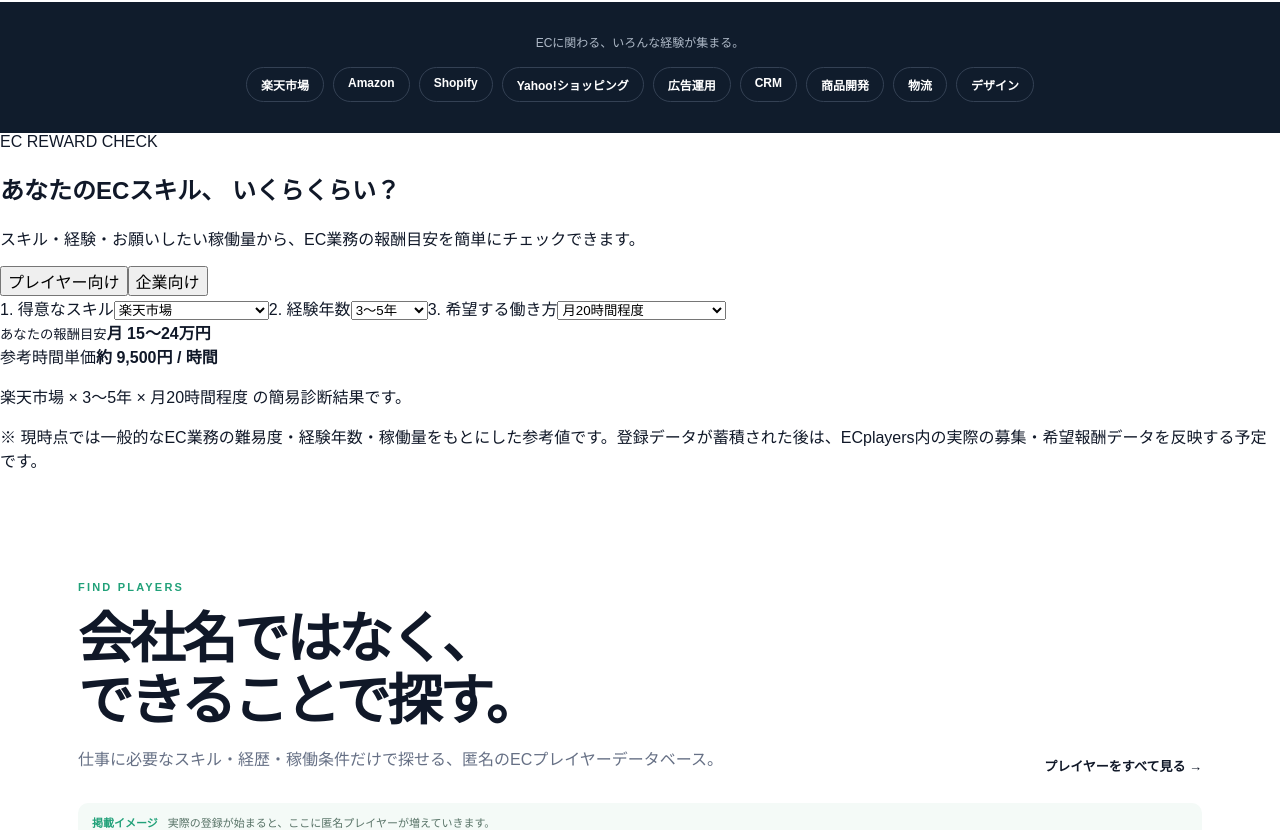
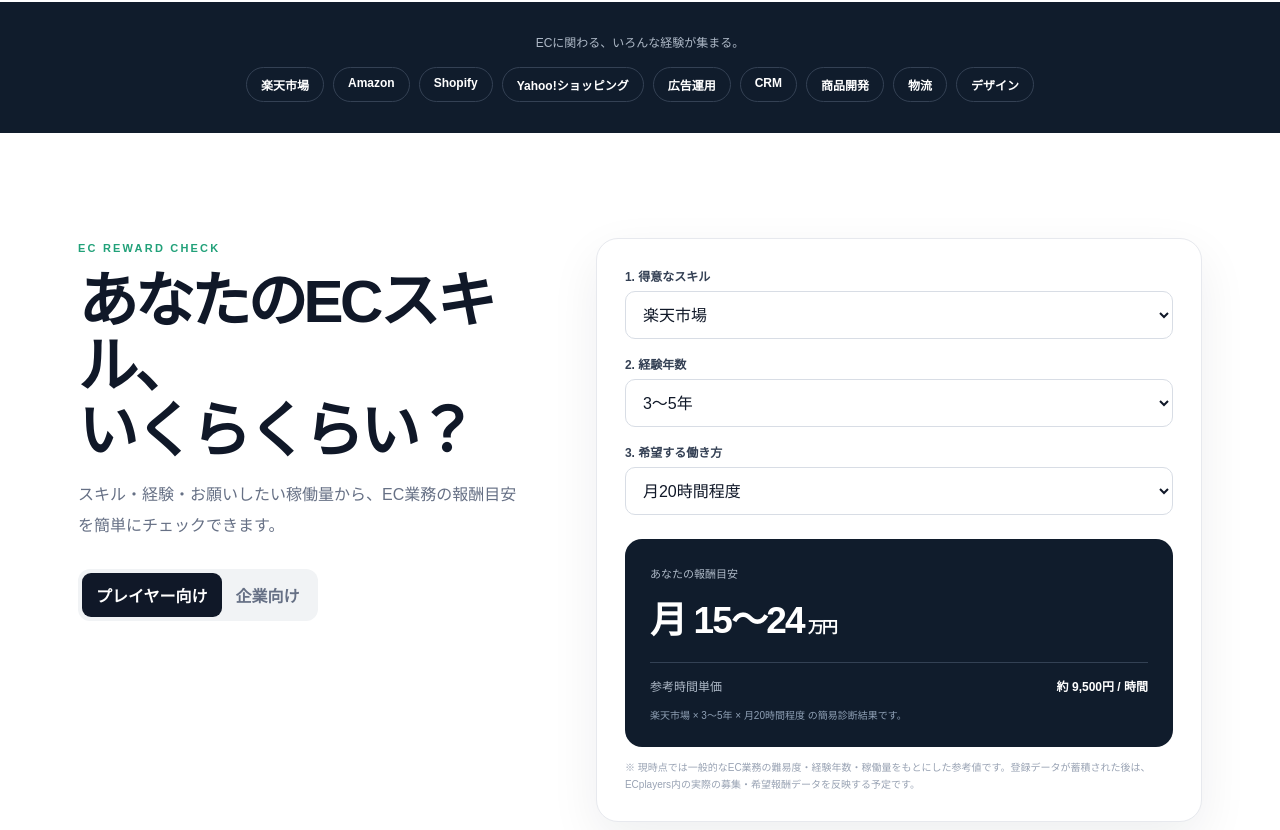
Before and after one commit to hrt14/ecplayers, a Next.js app: page / in a window 1280 px wide. Shown: the part 820-1650 px from the top of the page. Built offline with nearby package versions, Linux system fonts and the light colour scheme.

Commit message:
Wire diagnosis component styles

```diff
--- a/app/MarketDiagnosis.tsx
+++ b/app/MarketDiagnosis.tsx
@@ -1,6 +1,7 @@
 'use client'
 
 import { useMemo, useState } from 'react'
+import styles from './MarketDiagnosis.module.css'
 
 type Mode = 'player' | 'company'
 
@@ -34,33 +35,33 @@
     const low = Math.max(3, Math.round(mid * 0.78))
     const high = Math.max(low + 2, Math.round(mid * 1.28))
     const hourly = Math.round((baseHourly * skillRate * expRate * workRate) / 500) * 500
-    return { low, high, hourly, hours }
+    return { low, high, hourly }
   }, [skill, exp, work])
 
   return (
-    <section className="diagnosisSection" id="diagnosis">
-      <div className="diagnosisIntro">
+    <section className={styles.section} id="diagnosis">
+      <div className={styles.intro}>
         <span>EC REWARD CHECK</span>
         <h2>{mode === 'player' ? 'あなたのECスキル、\nいくらくらい？' : 'この仕事、\nいくらで頼むのが妥当？'}</h2>
         <p>スキル・経験・お願いしたい稼働量から、EC業務の報酬目安を簡単にチェックできます。</p>
-        <div className="diagnosisTabs">
-          <button className={mode === 'player' ? 'active' : ''} onClick={() => setMode('player')}>プレイヤー向け</button>
-          <button className={mode === 'company' ? 'active' : ''} onClick={() => setMode('company')}>企業向け</button>
+        <div className={styles.tabs}>
+          <button className={mode === 'player' ? styles.active : ''} onClick={() => setMode('player')}>プレイヤー向け</button>
+          <button className={mode === 'company' ? styles.active : ''} onClick={() => setMode('company')}>企業向け</button>
         </div>
       </div>
 
-      <div className="diagnosisCard">
+      <div className={styles.card}>
         <label><span>1. {mode === 'player' ? '得意なスキル' : '依頼したいスキル'}</span><select value={skill} onChange={e => setSkill(e.target.value)}>{skills.map(([name]) => <option key={name}>{name}</option>)}</select></label>
         <label><span>2. {mode === 'player' ? '経験年数' : '求める経験年数'}</span><select value={exp} onChange={e => setExp(e.target.value)}>{experience.map(([name]) => <option key={name}>{name}</option>)}</select></label>
         <label><span>3. {mode === 'player' ? '希望する働き方' : 'お願いしたい稼働量'}</span><select value={work} onChange={e => setWork(e.target.value)}>{workTypes.map(([name]) => <option key={name}>{name}</option>)}</select></label>
 
-        <div className="diagnosisResult">
+        <div className={styles.result}>
           <small>{mode === 'player' ? 'あなたの報酬目安' : '企業側の予算目安'}</small>
           <strong>月 {result.low}〜{result.high}<b>万円</b></strong>
           <div><span>参考時間単価</span><b>約 {result.hourly.toLocaleString()}円 / 時間</b></div>
           <p>{skill} × {exp} × {work} の簡易診断結果です。</p>
         </div>
-        <div className="diagnosisNote">※ 現時点では一般的なEC業務の難易度・経験年数・稼働量をもとにした参考値です。登録データが蓄積された後は、ECplayers内の実際の募集・希望報酬データを反映する予定です。</div>
+        <div className={styles.note}>※ 現時点では一般的なEC業務の難易度・経験年数・稼働量をもとにした参考値です。登録データが蓄積された後は、ECplayers内の実際の募集・希望報酬データを反映する予定です。</div>
       </div>
     </section>
   )
```
